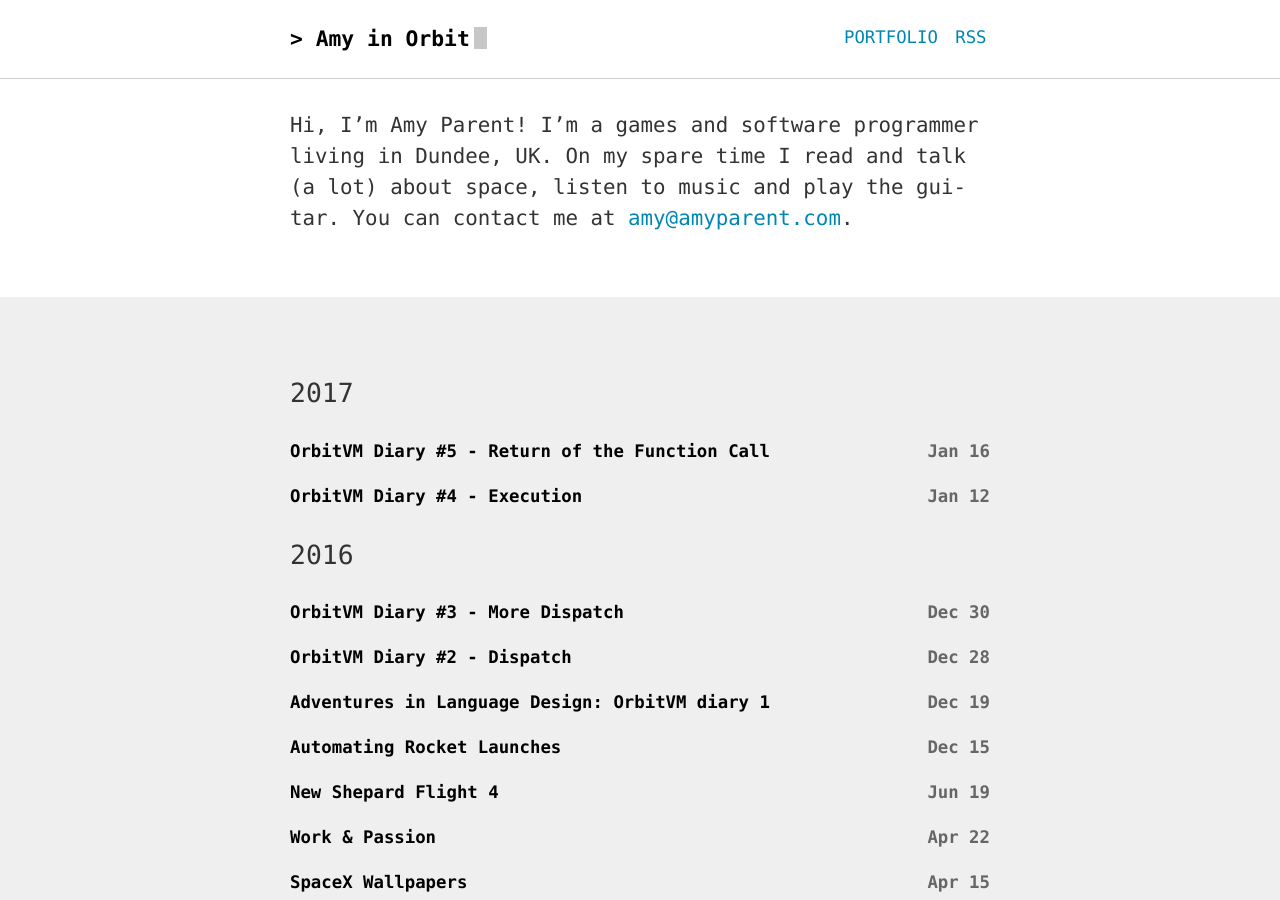
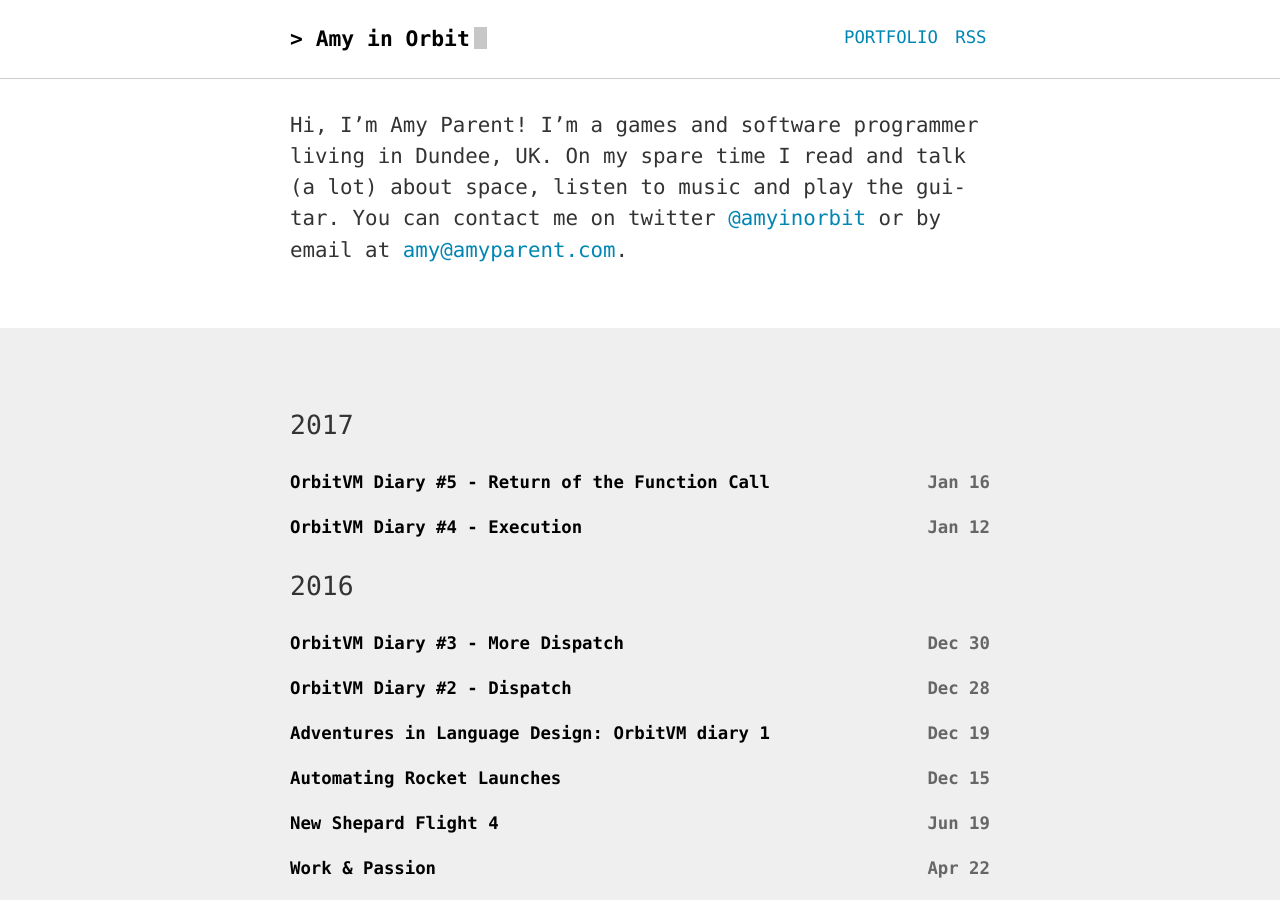
Before and after one commit to amyinorbit/amyinorbit.github.io, a Jekyll site: the page built from index.md, in a window 1280 px wide and 900 px high. Built offline with Jekyll 4.4.1, drawn with Linux system fonts in a browser that asks for light colours.

Commit message:
Change twitter username

```diff
--- a/_config.yml
+++ b/_config.yml
@@ -5,11 +5,12 @@ permalink: /post/:title/
 description: >
   Hi, I'm Amy Parent! I'm a games and software programmer living in Dundee, UK.
   On my spare time I read and talk (a lot) about space, listen to music and play
-  the guitar. You can contact me at [amy@amyparent.com](mailto:amy@amyparent.com).
+  the guitar. You can contact me on twitter [@amyinorbit](https://twitter.com/amyinorbit)
+  or by email at [amy@amyparent.com](mailto:amy@amyparent.com).
 baseurl: "" # the subpath of your site, e.g. /blog
 url: "https://amyparent.com"
-twitter_username: cesarparent
-github_username:  cesarparent
+twitter_username: amyinorbit
+github_username:  amyinorbit
 
 # Build settings
 
```
